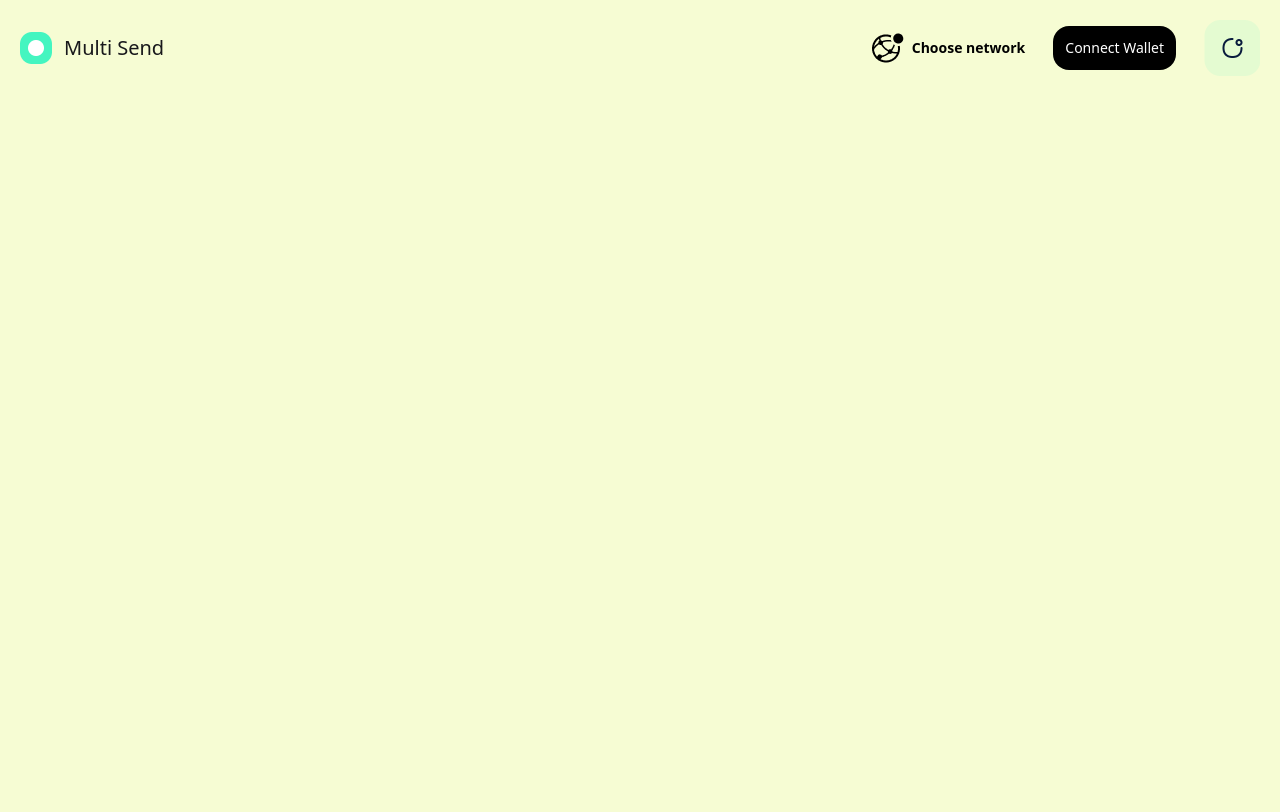
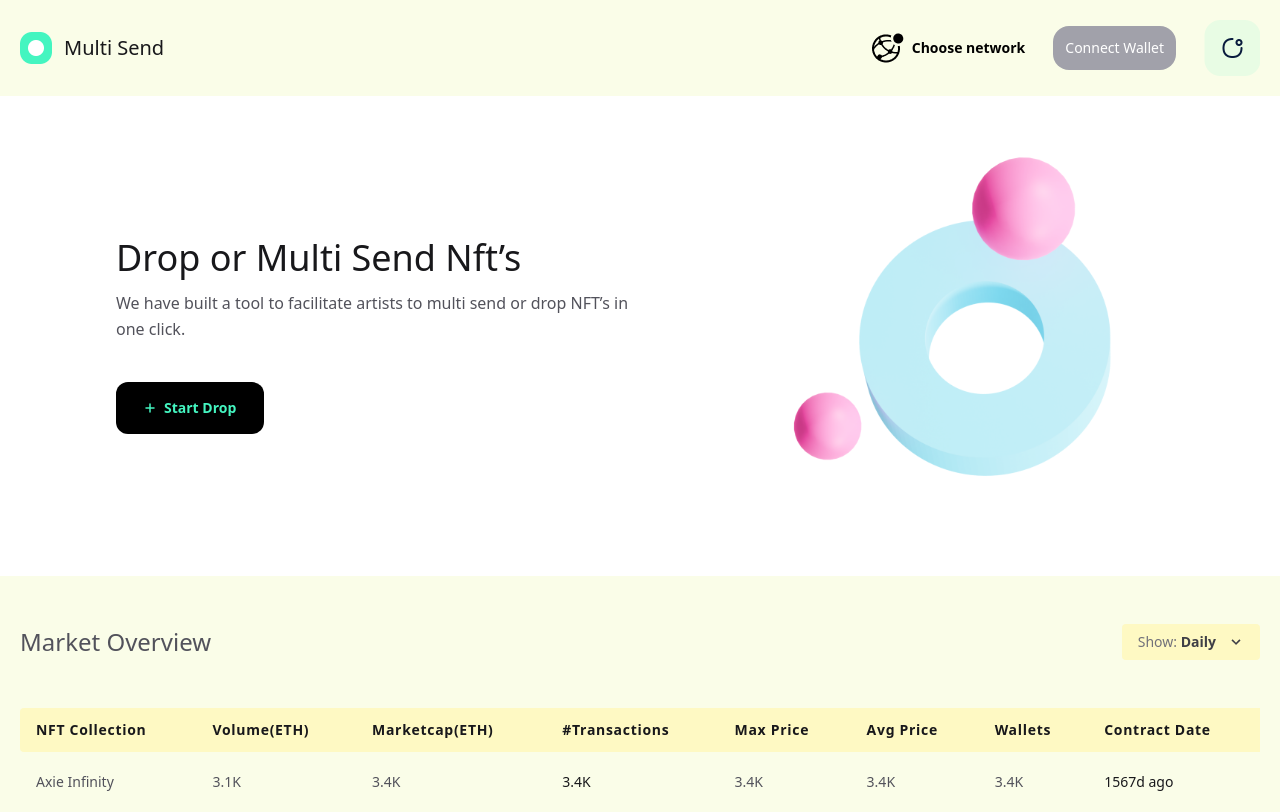
Before and after one commit to ShatDev/multisend-web, a Next.js app: page / in a window 1280 px wide. Built offline with nearby package versions, Linux system fonts and the light colour scheme; what @web3-react/core would draw is missing.

Commit message:
Home page UI added

```diff
--- /dev/null
+++ b/components/home/Filter.tsx
@@ -0,0 +1,50 @@
+const Filter = () => (
+  <div className="mx-auto flex py-12 md:flex-row flex-col items-center justify-between">
+    <div className="font-medium text-2xl">Market Overview</div>
+    <div className="dropdown inline-block relative">
+      <button
+        type="button"
+        className="bg-yellow-100  text-gray-700 font-semibold py-2 px-4 rounded inline-flex items-center"
+      >
+        <span className="mr-3 text-sm">
+          <span className="text-gray-500 font-normal">Show: </span> Daily
+        </span>
+        <svg
+          className="fill-current h-4 w-4"
+          xmlns="http://www.w3.org/2000/svg"
+          viewBox="0 0 20 20"
+        >
+          <path d="M9.293 12.95l.707.707L15.657 8l-1.414-1.414L10 10.828 5.757 6.586 4.343 8z" />{' '}
+        </svg>
+      </button>
+      <ul className="dropdown-menu absolute hidden text-gray-700 pt-1">
+        <li className="">
+          <a
+            className="rounded-t bg-gray-200 hover:bg-gray-400 py-2 px-4 block whitespace-no-wrap"
+            href="google.com"
+          >
+            Daily
+          </a>
+        </li>
+        <li className="">
+          <a
+            className="bg-gray-200 hover:bg-gray-400 py-2 px-4 block whitespace-no-wrap"
+            href="google.com"
+          >
+            Weekly
+          </a>
+        </li>
+        <li className="">
+          <a
+            className="rounded-b bg-gray-200 hover:bg-gray-400 py-2 px-4 block whitespace-no-wrap"
+            href="google.com"
+          >
+            Monthly
+          </a>
+        </li>
+      </ul>
+    </div>
+  </div>
+);
+
+export default Filter;
--- /dev/null
+++ b/components/home/HomeHero.tsx
@@ -0,0 +1,46 @@
+const HomeHero = () => (
+  <section className="text-gray-600 body-font">
+    <div className="container mx-auto flex px-5 py-12 md:flex-row flex-col items-center bg-white">
+      <div className="lg:flex-grow md:w-1/2 lg:pr-24 lg:pl-24 md:pr-16 flex flex-col md:items-start  md:text-left mb-16 md:mb-0 items-center text-center">
+        <h1 className="title-font sm:text-4xl text-3xl mb-3 font-medium text-gray-900">
+          Drop or Multi Send Nft’s
+        </h1>
+        <p className="mb-10 leading-relaxed">
+          We have built a tool to facilitate artists to multi send or drop NFT’s in one click.
+        </p>
+        <div className="flex justify-center">
+          <button
+            type="button"
+            className="inline-flex items-center bg-black text-primary rounded-xl border-0 py-4 px-7 focus:outline-none hover:bg-gray-600  text-sm"
+          >
+            <svg
+              xmlns="http://www.w3.org/2000/svg"
+              className="h-3 w-3 mr-2 font-bold"
+              fill="none"
+              viewBox="0 0 24 24"
+              stroke="currentColor"
+            >
+              <path
+                strokeLinecap="round"
+                strokeLinejoin="round"
+                strokeWidth={3}
+                d="M12 4v16m8-8H4"
+              />
+            </svg>
+
+            <div className="font-bold">Start Drop</div>
+          </button>
+        </div>
+      </div>
+      <div className="lg:max-w-lg lg:w-full md:w-1/2 w-5/6">
+        <img
+          className="object-cover object-center rounded w-96 h-96"
+          alt="hero"
+          src="/images/hero_side_image.png"
+        />
+      </div>
+    </div>
+  </section>
+);
+
+export default HomeHero;
--- /dev/null
+++ b/components/home/OverviewTable.tsx
@@ -0,0 +1,60 @@
+/* eslint-disable jsx-a11y/control-has-associated-label */
+/* eslint-disable jsx-a11y/anchor-is-valid */
+
+import Filter from './Filter';
+
+const OverviewTable = () => (
+  <>
+    <section className="text-gray-600 body-font">
+      <div className="container px-5 mx-auto">
+        <Filter />
+        <div className="w-full mx-auto overflow-auto">
+          <table className="table-auto w-full text-left whitespace-no-wrap">
+            <thead>
+              <tr>
+                <th className="px-4 py-3 title-font tracking-wider font-semibold text-gray-900 text-sm bg-yellow-100 rounded-tl rounded-bl">
+                  NFT Collection
+                </th>
+                <th className="px-4 py-3 title-font tracking-wider font-semibold text-gray-900 text-sm bg-yellow-100">
+                  Volume(ETH)
+                </th>
+                <th className="px-4 py-3 title-font tracking-wider font-semibold text-gray-900 text-sm bg-yellow-100">
+                  Marketcap(ETH)
+                </th>
+                <th className="px-4 py-3 title-font tracking-wider font-semibold text-gray-900 text-sm bg-yellow-100">
+                  #Transactions
+                </th>
+                <th className="px-4 py-3 title-font tracking-wider font-semibold text-gray-900 text-sm bg-yellow-100">
+                  Max Price
+                </th>
+                <th className="px-4 py-3 title-font tracking-wider font-semibold text-gray-900 text-sm bg-yellow-100">
+                  Avg Price
+                </th>
+                <th className="px-4 py-3 title-font tracking-wider font-semibold text-gray-900 text-sm bg-yellow-100">
+                  Wallets
+                </th>
+                <th className="px-4 py-3 title-font tracking-wider font-semibold text-gray-900 text-sm bg-yellow-100">
+                  Contract Date
+                </th>
+              </tr>
+            </thead>
+            <tbody>
+              <tr>
+                <td className="px-4 py-5 text-sm">Axie Infinity</td>
+                <td className="px-4 py-5 text-sm">3.1K </td>
+                <td className="px-4 py-5 text-sm">3.4K</td>
+                <td className="px-4 py-5 text-sm text-gray-900">3.4K</td>
+                <td className="px-4 py-5 text-sm">3.4K</td>
+                <td className="px-4 py-5 text-sm">3.4K</td>
+                <td className="px-4 py-5 text-sm">3.4K</td>
+                <td className="px-4 py-5 text-sm text-gray-900">1567d ago</td>
+              </tr>
+            </tbody>
+          </table>
+        </div>
+      </div>
+    </section>
+  </>
+);
+
+export default OverviewTable;
--- a/components/layouts/Header.tsx
+++ b/components/layouts/Header.tsx
@@ -17,7 +17,7 @@ function Header() {
         </nav>
         <button
           type="button"
-          className="inline-flex items-center bg-primary border-0 py-3 px-3 text-sm mt-4 md:mt-0 rounded-2xl text-white"
+          className="inline-flex items-center bg-gray-400 border-0 py-3 px-3 text-sm mt-4 md:mt-0 rounded-2xl text-white"
         >
           Connect Wallet
         </button>
--- a/pages/index.tsx
+++ b/pages/index.tsx
@@ -1,6 +1,10 @@
+/* eslint-disable jsx-a11y/role-has-required-aria-props */
 import type { NextPage } from 'next';
 import Head from 'next/head';
+import HomeHero from '../components/home/HomeHero';
+
 import Layout from '../components/layouts';
+import OverviewTable from '../components/home/OverviewTable';
 
 const Home: NextPage = () => (
   <Layout>
@@ -9,6 +13,8 @@ const Home: NextPage = () => (
       <meta name="description" content="Generated by create next app" />
       <link rel="icon" href="/favicon.ico" />
     </Head>
+    <HomeHero />
+    <OverviewTable />
   </Layout>
 );
 
--- a/styles/global.css
+++ b/styles/global.css
@@ -5,6 +5,10 @@
 @import url('https://fonts.googleapis.com/css2?family=Inter:wght@100;200;300;400;500;600;700;800;900&display=swap');
 
 body {
-  background-color: rgba(212, 240, 39, 0.2);
+  background-color: rgba(212, 240, 39, 0.1);
   mix-blend-mode: normal;
 }
+
+.dropdown:hover .dropdown-menu {
+  display: block;
+}
--- a/tailwind.config.js
+++ b/tailwind.config.js
@@ -9,7 +9,8 @@ module.exports = {
   theme: {
     colors: {
       ...colors,
-      primary: '#000000',
+      primary: '#44F5C0',
+      secondary: '#F5B544',
     },
     extend: {},
   },
```
Also changed, not shown: public/images/hero_side_image.png (added).
